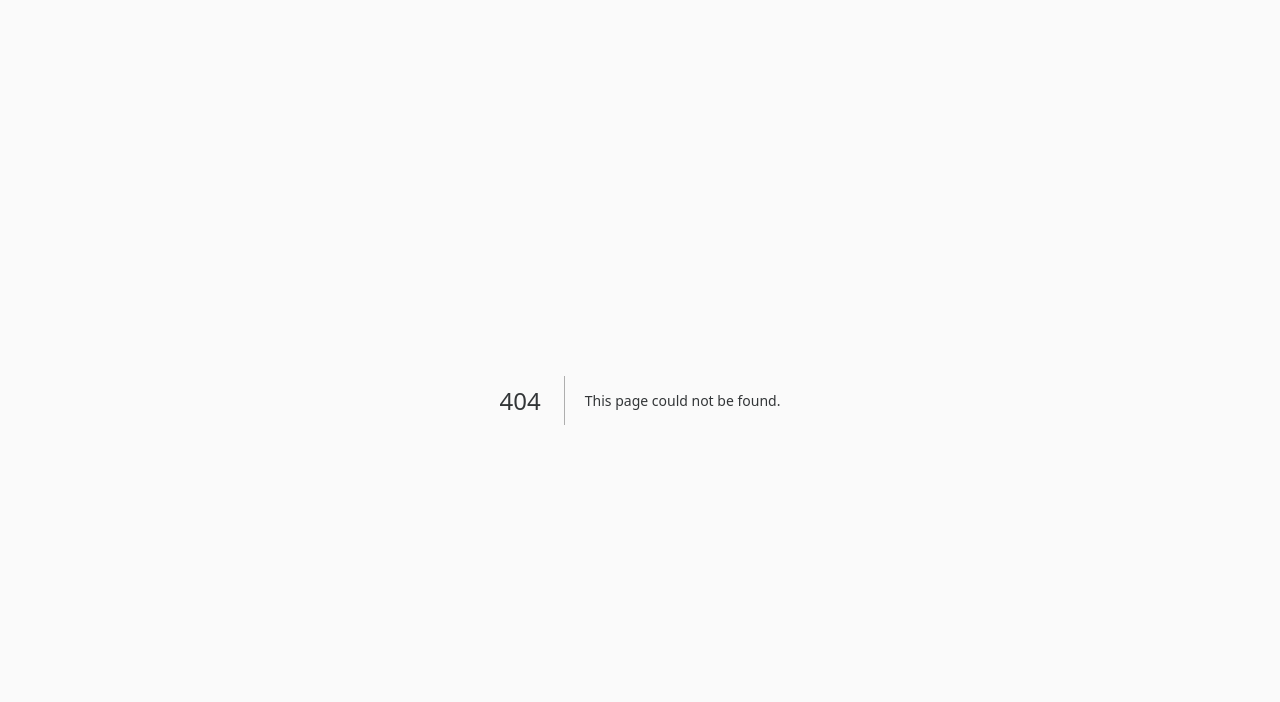
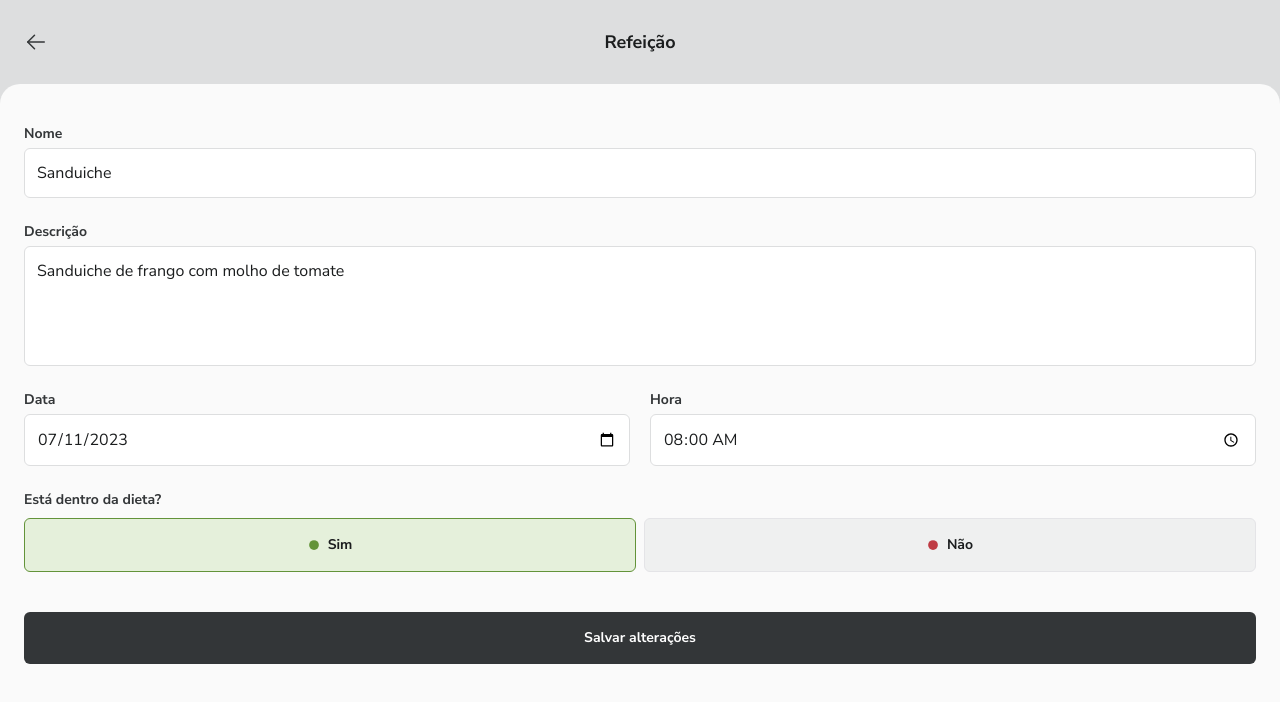
Before and after one commit to PabloXT14/daily-diet, a Next.js app in the folder web/: page /update/meal/001 in a window 1280 px wide. Before the commit this address had no page. Shown: the top 702 px of the page. Built offline with nearby package versions, Linux system fonts and the light colour scheme.

Commit message:
feat: create initial meal update page

```diff
--- /dev/null
+++ b/web/src/app/update/meal/[id]/components/Content.tsx
@@ -0,0 +1,148 @@
+'use client'
+
+import { useRouter } from 'next/navigation'
+import { useForm, Controller } from 'react-hook-form'
+import { zodResolver } from '@hookform/resolvers/zod'
+import { z } from 'zod'
+
+import { Button } from '@/components/Button'
+import { Input } from '@/components/Input'
+import { TextArea } from '@/components/TextArea'
+import { RadioGroup } from '@/components/RadioGroup'
+
+const registerMealFormSchema = z.object({
+  name: z.string().min(3, { message: 'Nome deve ter pelo menos 3 caracteres' }),
+  description: z
+    .string()
+    .min(3, { message: 'Descrição deve ter pelo menos 3 caracteres' }),
+  date: z.string().nonempty({ message: 'Data é obrigatória' }),
+  time: z.string().nonempty({ message: 'Hora é obrigatória' }),
+  isDiet: z
+    .enum(['true', 'false'], {
+      required_error: 'Escolha uma opção',
+    })
+    .transform((isDiet) => {
+      return isDiet === 'true'
+    }),
+})
+
+type RegisterMealFormDataInput = z.input<typeof registerMealFormSchema>
+type RegisterMealFormDataOutput = z.output<typeof registerMealFormSchema>
+
+export const Content = () => {
+  const {
+    register,
+    handleSubmit,
+    formState: { errors },
+    control,
+  } = useForm<RegisterMealFormDataInput, any, RegisterMealFormDataOutput>({
+    resolver: zodResolver(registerMealFormSchema),
+  })
+  const router = useRouter()
+
+  async function handleRegisterMeal(data: RegisterMealFormDataOutput) {
+    const { name, description, date, time, isDiet } = data
+
+    // TODO: Update the meal in the database
+
+    await router.push(`/meal/${'meal-id'}`)
+  }
+
+  return (
+    <section className="flex-1 rounded-t-[20px] bg-gray-100 px-6 py-10">
+      <form
+        className="space-y-6"
+        id="register-meal"
+        onSubmit={handleSubmit(handleRegisterMeal)}
+      >
+        <Input label="Nome" {...register('name')} defaultValue={'Sanduiche'} />
+
+        {errors.name && (
+          <span className="text-xs text-red-500">{errors.name.message}</span>
+        )}
+
+        <TextArea
+          label="Descrição"
+          className="flex h-[120px] resize-none items-start justify-start"
+          {...register('description')}
+          defaultValue={'Sanduiche de frango com molho de tomate'}
+        />
+        {errors.description && (
+          <span className="text-xs text-red-500">
+            {errors.description.message}
+          </span>
+        )}
+
+        <div className="flex w-full gap-5">
+          <div className="flex-1">
+            <Input
+              label="Data"
+              className="w-full"
+              type="date"
+              {...register('date')}
+              defaultValue={new Date().toISOString().split('T')[0]}
+            />
+            {errors.date && (
+              <span className="text-xs text-red-500">
+                {errors.date.message}
+              </span>
+            )}
+          </div>
+
+          <div className="flex-1">
+            <Input
+              label="Hora"
+              className="w-full flex-1"
+              type="time"
+              {...register('time')}
+              defaultValue={'08:00'}
+            />
+            {errors.time && (
+              <span className="text-xs text-red-500">
+                {errors.time.message}
+              </span>
+            )}
+          </div>
+        </div>
+
+        <div className="flex flex-col gap-2">
+          <label className="text-sm font-bold text-gray-600">
+            Está dentro da dieta?
+          </label>
+          <Controller
+            control={control}
+            name="isDiet"
+            render={({ field: { value = 'true', onChange } }) => (
+              <RadioGroup.Root
+                onValueChange={onChange}
+                defaultValue={value}
+                className="flex items-center gap-2"
+              >
+                <RadioGroup.Item className="w-full" value="true">
+                  Sim
+                </RadioGroup.Item>
+
+                <RadioGroup.Item
+                  variant="secondary"
+                  className="w-full"
+                  value="false"
+                >
+                  Não
+                </RadioGroup.Item>
+              </RadioGroup.Root>
+            )}
+          />
+          {errors.isDiet && (
+            <span className="text-xs text-red-500">
+              {errors.isDiet.message}
+            </span>
+          )}
+        </div>
+      </form>
+
+      <Button type="submit" className="mt-10 w-full" form="register-meal">
+        Salvar alterações
+      </Button>
+    </section>
+  )
+}
--- a/web/src/app/update/meal/components/Header.tsx
+++ b/web/src/app/update/meal/[id]/components/Header.tsx
@@ -1,12 +1,20 @@
-import Link from 'next/link'
+'use client'
+
+import { useRouter } from 'next/navigation'
 import { ArrowLeft } from '@/assets/icons/phosphor-react'
 
 export function Header() {
+  const router = useRouter()
+
+  function handleBack() {
+    router.back()
+  }
+
   return (
     <header className="relative flex w-full items-center justify-center px-6 py-7">
-      <Link href="/home" className="absolute left-6">
+      <button onClick={() => handleBack()} className="absolute left-6">
         <ArrowLeft size={24} className="text-gray-600" />
-      </Link>
+      </button>
 
       <h1 className="text-lg font-bold text-gray-700">Refeição</h1>
     </header>
--- /dev/null
+++ b/web/src/app/update/meal/[id]/page.tsx
@@ -0,0 +1,19 @@
+import { Content } from './components/Content'
+import { Header } from './components/Header'
+
+interface MealUpdatePageProps {
+  params: {
+    id: string
+  }
+}
+
+export default function MealUpdatePage({ params }: MealUpdatePageProps) {
+  const { id } = params
+
+  return (
+    <main className="flex h-screen flex-col overflow-hidden bg-gray-300">
+      <Header />
+      <Content />
+    </main>
+  )
+}
--- a/web/src/app/update/meal/components/ReadableContent.tsx
+++ /dev/null
@@ -1,45 +0,0 @@
-'use client'
-
-import { Button } from '@/components/Button'
-import { PencilSimpleLine, Trash } from '@/assets/icons/phosphor-react'
-
-export function ReadableContent() {
-  return (
-    <section className="flex flex-1 flex-col justify-between overflow-y-auto rounded-t-[20px] bg-gray-100 px-6 py-10">
-      <div className="flex flex-col gap-6">
-        <div className="flex flex-col gap-2">
-          <h2 className="text-xl font-bold">X-tudo</h2>
-          <p className="text-base">Xis completo da lancheria do bairro</p>
-        </div>
-
-        <div className="flex flex-col gap-2">
-          <strong className="text-sm">Data e hora</strong>
-          <p className="text-base">12/08/2022 às 20:00</p>
-        </div>
-
-        <div className="flex">
-          <div className="flex items-center justify-center gap-2 rounded-full bg-gray-200 px-4 py-2">
-            <div className="h-2 w-2 rounded-full bg-red-dark" />
-            <span className="text-sm">fora da dieta</span>
-          </div>
-        </div>
-      </div>
-
-      <footer className="flex flex-col justify-center gap-2">
-        <Button type="submit" className="w-full" form="register-meal">
-          <PencilSimpleLine size={18} />
-          Editar refeição
-        </Button>
-        <Button
-          type="submit"
-          className="w-full"
-          form="register-meal"
-          variant="outline"
-        >
-          <Trash size={18} />
-          Excluir refeição
-        </Button>
-      </footer>
-    </section>
-  )
-}
```
